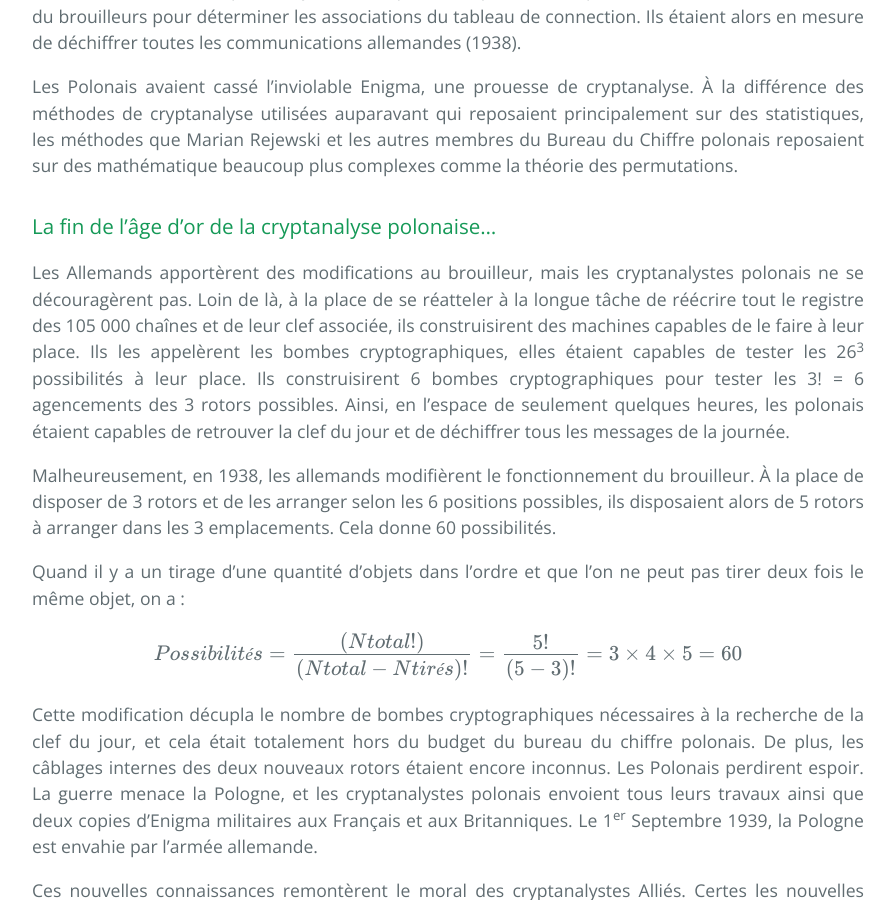
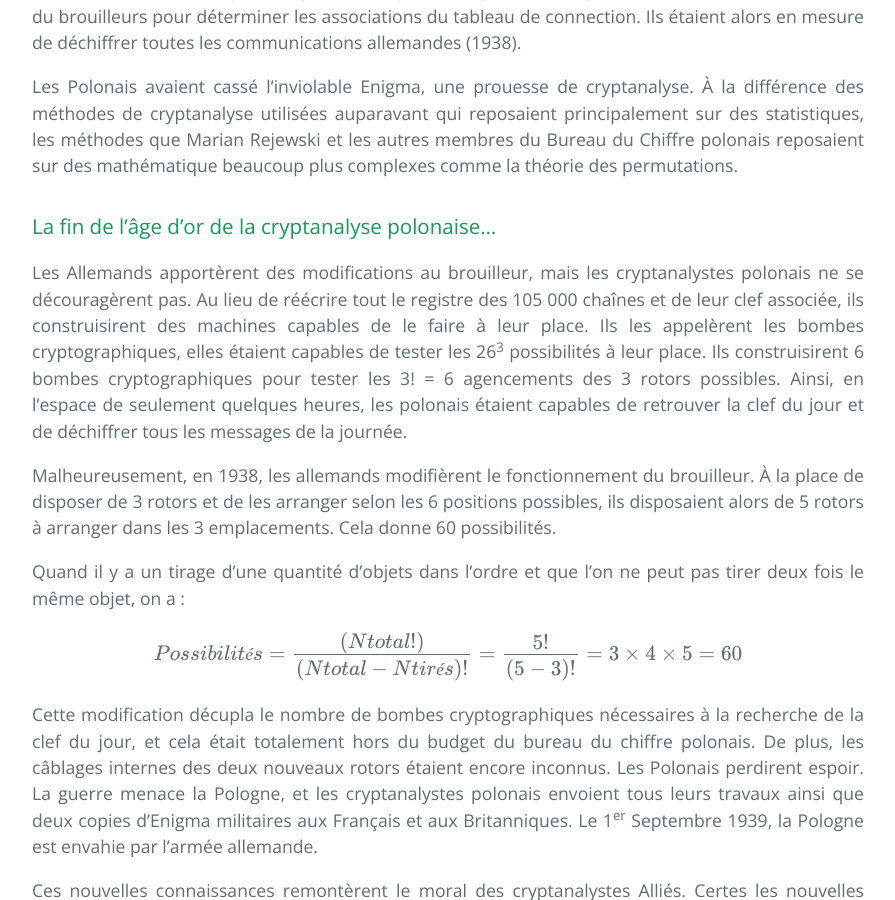
Before and after one commit to SamuelGallay/CryptoTPE, a Jekyll site: the page built from pages/3_Guerres/4_cryptanalyse.md, in a window 1280 px wide and 900 px high, scrolled down 3433 px. Shown: the whole window, without its empty margins (192-1087 px from the left). Built offline with Jekyll 4.4.1, drawn with Linux system fonts in a browser that asks for light colours; our own code applies the rules of GitHub Pages for plain Markdown files; formulas are drawn with MathJax 3.

Commit message:
Update 4_cryptanalyse.md

```diff
--- a/pages/3_Guerres/4_cryptanalyse.md
+++ b/pages/3_Guerres/4_cryptanalyse.md
@@ -64,7 +64,7 @@ Les Polonais s’attelèrent alors à un travail de longue haleine, celui de rec
 Les Polonais avaient cassé l’inviolable Enigma, une prouesse de cryptanalyse. À la différence des méthodes de cryptanalyse utilisées auparavant qui reposaient principalement sur des statistiques, les méthodes que Marian Rejewski et les autres membres du Bureau du Chiffre polonais reposaient sur des mathématique beaucoup plus complexes comme la théorie des permutations.
 
 ### La fin de l’âge d’or de la cryptanalyse polonaise…
-Les Allemands apportèrent des modifications au brouilleur, mais les cryptanalystes polonais ne se découragèrent pas. Loin de là, à la place de se réatteler à la longue tâche de réécrire tout le registre des 105 000 chaînes et de leur clef associée, ils construisirent des machines capables de le faire à leur place. Ils les appelèrent les bombes cryptographiques, elles étaient capables de tester les 26<SUP>3</SUP> possibilités à leur place. Ils construisirent 6 bombes cryptographiques pour tester les 3! = 6 agencements des 3 rotors possibles. Ainsi, en l’espace de seulement quelques heures, les polonais étaient capables de retrouver la clef du jour et de déchiffrer tous les messages de la journée.
+Les Allemands apportèrent des modifications au brouilleur, mais les cryptanalystes polonais ne se découragèrent pas. Au lieu  de réécrire tout le registre des 105 000 chaînes et de leur clef associée, ils construisirent des machines capables de le faire à leur place. Ils les appelèrent les bombes cryptographiques, elles étaient capables de tester les 26<SUP>3</SUP> possibilités à leur place. Ils construisirent 6 bombes cryptographiques pour tester les 3! = 6 agencements des 3 rotors possibles. Ainsi, en l’espace de seulement quelques heures, les polonais étaient capables de retrouver la clef du jour et de déchiffrer tous les messages de la journée.
 
 Malheureusement, en 1938, les allemands modifièrent le fonctionnement du brouilleur. À la place de disposer de 3 rotors et de les arranger selon les 6 positions possibles, ils disposaient alors de 5 rotors à arranger dans les 3 emplacements. Cela donne 60 possibilités.
 
```
